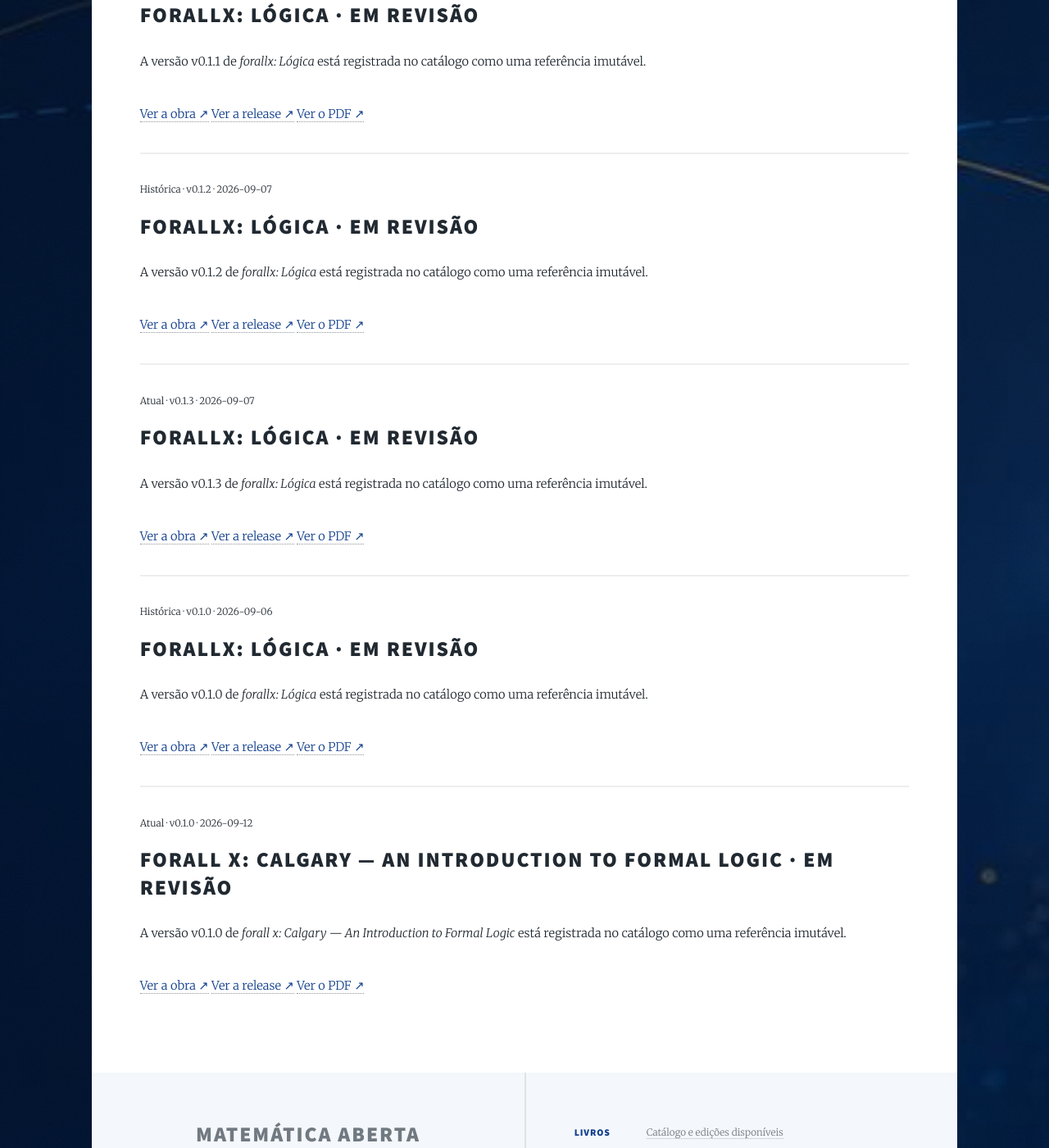
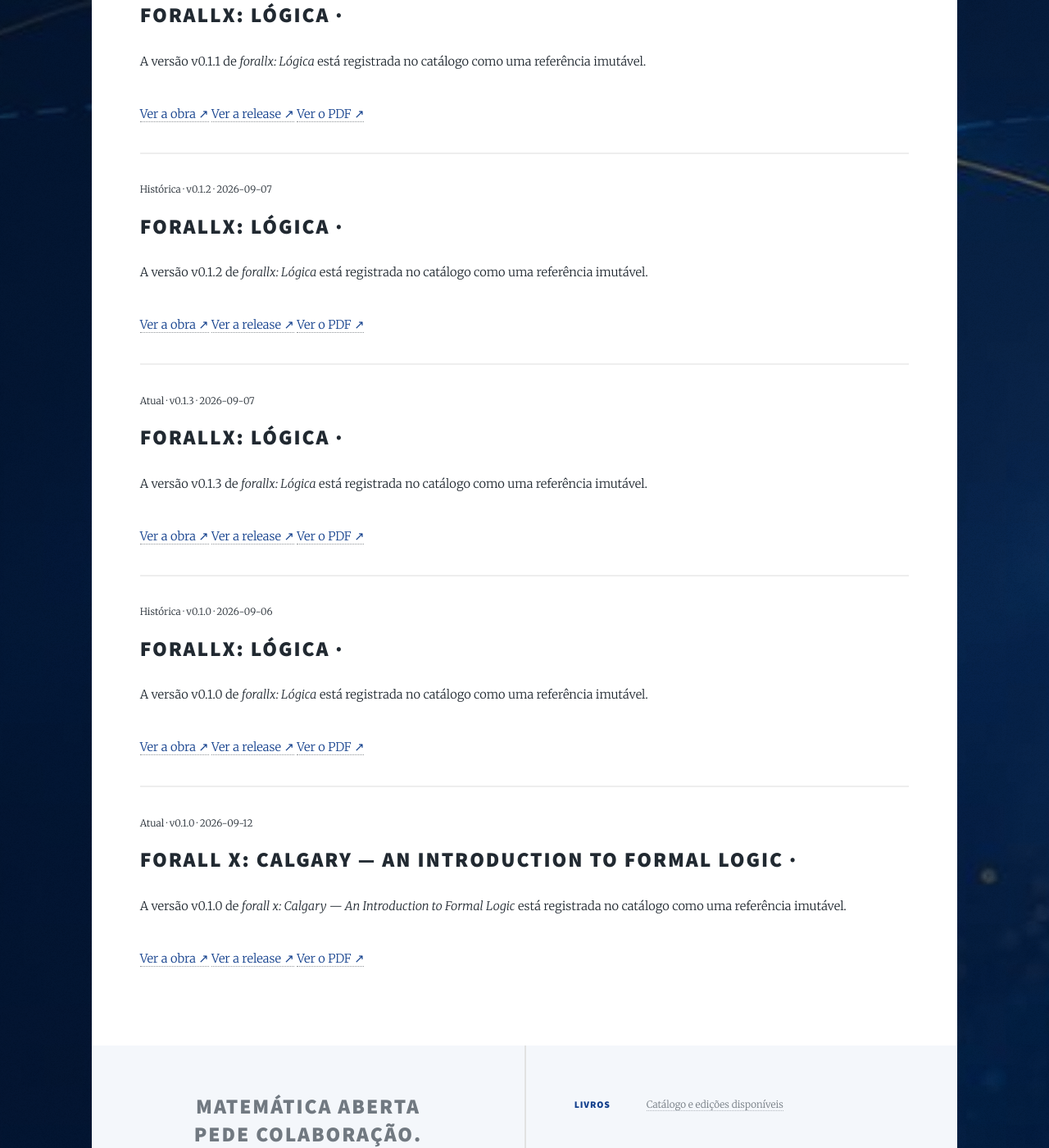
Before and after one commit to projetorealmat/projetorealmat.github.io, a Jekyll site: the page built from _pages/arquivo.md, in a window 1280 px wide and 1400 px high, scrolled down 860 px. Shown: the whole window at 82% size. Built offline with Jekyll 4.4.1, drawn with Linux system fonts in a browser that asks for light colours; some of the changed lines change nothing that is shown.

Commit message:
data: migrate catalog to v3 publication manifests

```diff
--- a/_data/books.json
+++ b/_data/books.json
@@ -4,51 +4,93 @@
     "title": "forallx: Lógica",
     "short_title": "forallx",
     "subject": "lógica formal",
+    "repository": "projetorealmat/forallx",
+    "translation_stage": "unreviewed",
     "current_version": "v0.1.3",
     "releases": [
       {
         "version": "v0.1.3",
-        "status": "em revisão",
+        "translation_stage": "unreviewed",
         "repository": "projetorealmat/forallx",
         "ref": "v0.1.3",
         "release_url": "https://github.com/projetorealmat/forallx/releases/tag/v0.1.3",
-        "pdf_url": "https://github.com/projetorealmat/forallx/releases/download/v0.1.3/forallx.pdf",
-        "pdf_path": "/assets/books/forallx/v0.1.3/forallx.pdf",
-        "sha256": "86a25d4f6bc36875be8a99c9b9fc607e5e27fe08914f56bde6dc3f287f44bb6a",
-        "release_date": "2026-09-07"
+        "release_date": "2026-09-07",
+        "entrypoint": {
+          "id": "pdf",
+          "label": "PDF",
+          "url": "https://github.com/projetorealmat/forallx/releases/download/v0.1.3/forallx.pdf"
+        },
+        "publications": [
+          {
+            "id": "pdf",
+            "label": "PDF",
+            "format": "pdf",
+            "url": "https://github.com/projetorealmat/forallx/releases/download/v0.1.3/forallx.pdf"
+          }
+        ]
       },
       {
         "version": "v0.1.2",
-        "status": "em revisão",
+        "translation_stage": "unreviewed",
         "repository": "projetorealmat/forallx",
         "ref": "v0.1.2",
         "release_url": "https://github.com/projetorealmat/forallx/releases/tag/v0.1.2",
-        "pdf_url": "https://github.com/projetorealmat/forallx/releases/download/v0.1.2/forallx.pdf",
-        "pdf_path": "/assets/books/forallx/v0.1.2/forallx.pdf",
-        "sha256": "d15366dab4bf49f5aa952c8b04f0a06bc8e51e32c15549edcfcd1fc99b28a6c7",
-        "release_date": "2026-09-07"
+        "release_date": "2026-09-07",
+        "entrypoint": {
+          "id": "pdf",
+          "label": "PDF",
+          "url": "https://github.com/projetorealmat/forallx/releases/download/v0.1.2/forallx.pdf"
+        },
+        "publications": [
+          {
+            "id": "pdf",
+            "label": "PDF",
+            "format": "pdf",
+            "url": "https://github.com/projetorealmat/forallx/releases/download/v0.1.2/forallx.pdf"
+          }
+        ]
       },
       {
         "version": "v0.1.1",
-        "status": "em revisão",
+        "translation_stage": "unreviewed",
         "repository": "projetorealmat/forallx",
         "ref": "v0.1.1",
         "release_url": "https://github.com/projetorealmat/forallx/releases/tag/v0.1.1",
-        "pdf_url": "https://github.com/projetorealmat/forallx/releases/download/v0.1.1/forallx.pdf",
-        "pdf_path": "/assets/books/forallx/v0.1.1/forallx.pdf",
-        "sha256": "1c3fc82a2299fd07d6c93b9691e5897ba34c3742f30a1f2a3c20ff01786cd3d9",
-        "release_date": "2026-09-07"
+        "release_date": "2026-09-07",
+        "entrypoint": {
+          "id": "pdf",
+          "label": "PDF",
+          "url": "https://github.com/projetorealmat/forallx/releases/download/v0.1.1/forallx.pdf"
+        },
+        "publications": [
+          {
+            "id": "pdf",
+            "label": "PDF",
+            "format": "pdf",
+            "url": "https://github.com/projetorealmat/forallx/releases/download/v0.1.1/forallx.pdf"
+          }
+        ]
       },
       {
         "version": "v0.1.0",
-        "status": "em revisão",
+        "translation_stage": "unreviewed",
         "repository": "projetorealmat/forallx",
         "ref": "v0.1.0",
         "release_url": "https://github.com/projetorealmat/forallx/releases/tag/v0.1.0",
-        "pdf_url": "https://github.com/projetorealmat/forallx/releases/download/v0.1.0/forallx.pdf",
-        "pdf_path": "/assets/books/forallx.pdf",
-        "sha256": "4d1372d01b96a1fc0af4b6e02c7665a35b7f86e279d4f86baf6c4952cbbc258f",
-        "release_date": "2026-09-06"
+        "release_date": "2026-09-06",
+        "entrypoint": {
+          "id": "pdf",
+          "label": "PDF",
+          "url": "https://github.com/projetorealmat/forallx/releases/download/v0.1.0/forallx.pdf"
+        },
+        "publications": [
+          {
+            "id": "pdf",
+            "label": "PDF",
+            "format": "pdf",
+            "url": "https://github.com/projetorealmat/forallx/releases/download/v0.1.0/forallx.pdf"
+          }
+        ]
       }
     ],
     "source_url": "https://github.com/OpenLogicProject/forallx",
@@ -59,18 +101,30 @@
     "title": "forall x: Calgary — An Introduction to Formal Logic",
     "short_title": "forall x: Calgary",
     "subject": "Formal logic",
+    "repository": "projetorealmat/forallx-yyc",
+    "translation_stage": "unreviewed",
     "current_version": "v0.1.0",
     "releases": [
       {
         "version": "v0.1.0",
-        "status": "em revisão",
+        "translation_stage": "unreviewed",
         "repository": "projetorealmat/forallx-yyc",
         "ref": "v0.1.0",
         "release_url": "https://github.com/projetorealmat/forallx-yyc/releases/tag/v0.1.0",
-        "pdf_url": "https://github.com/projetorealmat/forallx-yyc/releases/download/v0.1.0/forallxyyc.pdf",
-        "pdf_path": "/assets/books/forallx-yyc/v0.1.0/forallxyyc.pdf",
-        "sha256": "c9281234b55218e89285546ab80a824f44caad85a3b63e4652eb3c829704ee3e",
-        "release_date": "2026-09-12"
+        "release_date": "2026-09-12",
+        "entrypoint": {
+          "id": "pdf",
+          "label": "PDF",
+          "url": "https://github.com/projetorealmat/forallx-yyc/releases/download/v0.1.0/forallxyyc.pdf"
+        },
+        "publications": [
+          {
+            "id": "pdf",
+            "label": "PDF",
+            "format": "pdf",
+            "url": "https://github.com/projetorealmat/forallx-yyc/releases/download/v0.1.0/forallxyyc.pdf"
+          }
+        ]
       }
     ]
   }
```
